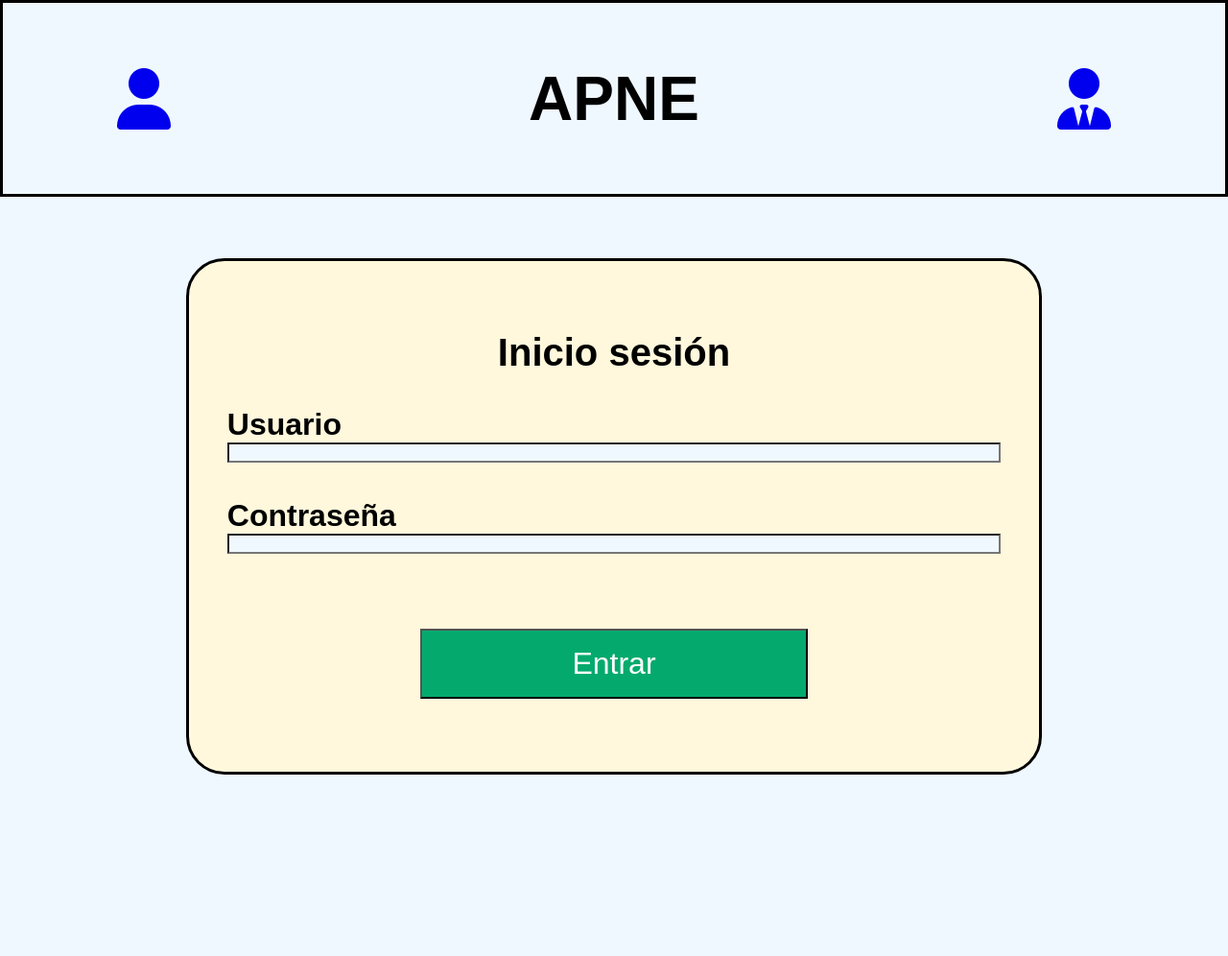
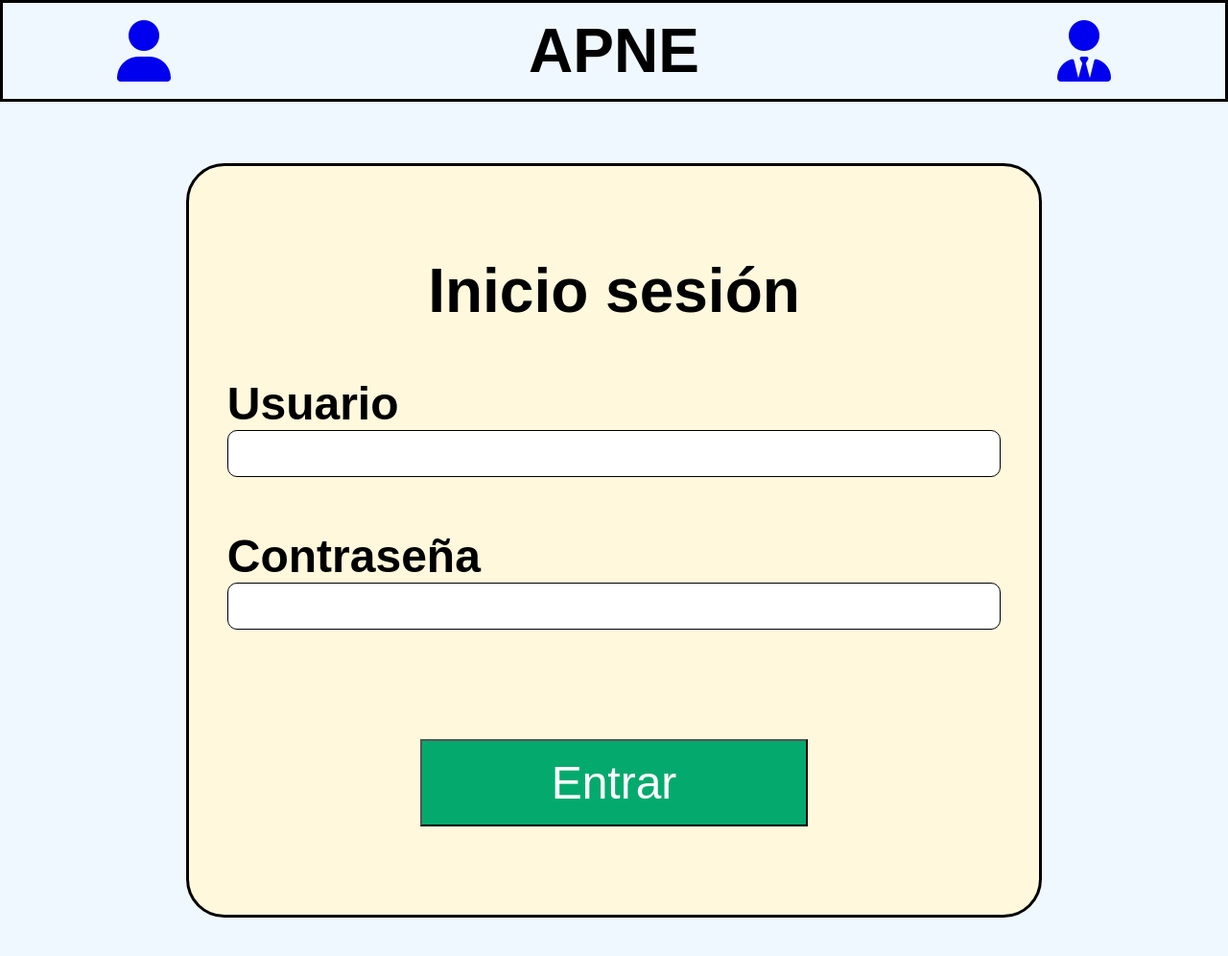
Before and after one commit to albertollamas-GII/DGP, a Django app: page /login/profesor/ in a window 1280 px wide. Shown: the whole page at 96% size. Run offline with Django 3.2, Linux system fonts and the light colour scheme; some libraries are stand-ins or nearby versions.

Commit message:
css login y login2

```diff
--- /dev/null
+++ b/static/css/login_profesor.css
@@ -0,0 +1,96 @@
+html, body {
+        height: 100%;
+        width: 100%;
+        padding: 0%;
+        margin: 0%;
+    }
+
+	body{
+		background-color:aliceblue;
+		font-family: 'Work Sans', sans-serif;
+	}
+
+    .not_found{
+        height: 1%;
+    }
+
+	.cabecera{
+		display: flex;
+		align-items: center;
+		text-align: center;
+        height: 10%;
+        border: 3px solid black;
+	}
+
+	h1 {
+		font-size: 4em;
+		width: 70%;
+		align-items: center;
+	}
+    h2 {
+        font-size: 4rem;
+    }
+    .contenedor-inicio {
+        text-align: center;
+    }
+    .contenedor-icono {
+        width: 30%;
+    }
+    .contenedor-btn {
+        width: 100%;
+        text-align: center;
+    }
+    i {
+        font-size: 4em;
+    }
+
+    form {
+        font-size: 3em;
+
+        font-weight: bold;
+    }
+
+
+    input[type=text], input[type=password] {
+        width: 100%;
+        font-size: 2.5rem;
+        border: 1px solid;
+        color: black;
+        border-radius: 10px
+    }
+
+    input[type=text]:focus, input[type=password]:focus {
+        background-color:rgb(210, 209, 209);
+    }
+    i:hover {
+        color: rgb(243, 168, 89);
+    }
+
+    .formulario {
+        height: auto;
+        display : flex;
+        margin: 5%;
+        justify-content : center;
+        align-items : center;
+    }
+
+    .contenido {
+        border: 3px solid rgb(0, 0, 0);
+        border-radius: 40px;
+        background-color:cornsilk;
+        margin-left: auto;
+        margin-right: auto;
+        width: 70%;
+        height: fit-content;
+        padding: 40px;
+    }
+
+    input[type=submit] {
+        background-color: #04AA6D;
+        color: white;
+        padding: 16px 32px;
+        text-decoration: none;
+        margin: 4px 2px;
+        width: 50%;
+        font-size: 1em;
+    }
--- a/todoApp/templates/todoApp/login.html
+++ b/todoApp/templates/todoApp/login.html
@@ -1,100 +1,6 @@
-<style>
-    html, body {
-        height: 100%;
-        width: 100%;
-        padding: 0%;
-        margin: 0%;
-    }
-
-	body{
-		background-color:aliceblue;
-		font-family: 'Work Sans', sans-serif;
-	}
-
-    .not_found{
-        height: 1%;
-    }
-
-	.cabecera{
-		display: flex;
-		align-items: center;
-		text-align: center;
-        height: 20%;
-        border: 3px solid black;
-	}
-
-	h1 {
-		font-size: 4em;
-		width: 70%;
-		align-items: center;
-	}
-    h2 {
-        font-size: 2.5em;
-    }
-    .contenedor-inicio {
-        text-align: center;
-    }
-    .contenedor-icono {
-        width: 30%;
-    }
-    .contenedor-btn {
-        width: 100%;
-        text-align: center;
-    }
-    i {
-        font-size: 4em;
-    }
-
-    form {
-        font-size: 2em;
-
-        font-weight: bold;
-    }
-
-
-    input[type=text], input[type=password] {
-        width: 100%;
-        height: 10%;
-        background-color:aliceblue;
-    }
-
-    input[type=text]:focus, input[type=password]:focus {
-        background-color:rgb(210, 209, 209);
-    }
-    i:hover {
-        color: rgb(243, 168, 89);
-    }
-
-    .formulario {
-        height: auto;
-        display : flex;
-        margin: 5%;
-        justify-content : center;
-        align-items : center;
-    }
-
-    .contenido {
-        border: 3px solid rgb(0, 0, 0);
-        border-radius: 40px;
-        background-color:cornsilk;
-        margin-left: auto;
-        margin-right: auto;
-        width: 70%;
-        height: 70%;
-        padding: 40px;
-    }
-
-    input[type=submit] {
-        background-color: #04AA6D;
-        color: white;
-        padding: 16px 32px;
-        text-decoration: none;
-        margin: 4px 2px;
-        width: 50%;
-        font-size: 1em;
-    }
-</style>
-
+{%load static%}
+<link rel="stylesheet" href="{% static 'styles.css' %}">
+<link rel="stylesheet" href="{% static 'css/login_profesor.css' %}">
 <head>
     <script src="https://kit.fontawesome.com/5a852abedd.js" crossorigin="anonymous"></script>
 </head>
@@ -130,7 +36,7 @@
                  {% if not isUser %}
                      <p class="not_found">Not found</p>
                  {% endif %}
-                <input type="submit" value="Entrar" id="formularioBase">
+                <input type="submit" value="Entrar" id="entrarFormul">
             </div>
         </form>
 
--- a/todoApp/templates/todoApp/login2.html
+++ b/todoApp/templates/todoApp/login2.html
@@ -15,7 +15,7 @@
 		display: flex;
 		align-items: center;
 		text-align: center;
-        height: 20%;
+        height: 10%;
         border: 3px solid black;
 	}
 
--- a/todoApp/views.py
+++ b/todoApp/views.py
@@ -22,7 +22,7 @@ def password_estudiante(request, estudiante):
         if isUser == "404":
             return render(request, 'todoApp/password_estudiante.html',{'estudiante':el, 'imagenes': lista_passwords, 'error': True})
         else:
-            return render(request,'todoApp/index.html')
+            return index(request)
     return render(request, 'todoApp/password_estudiante.html',{'estudiante':el, 'imagenes': lista_passwords, 'error':False})
 
 def asignar_tareas(request,user,password):
```
Also changed, not shown: static/css/asignar_tareas.css (+8 -2 lines).
